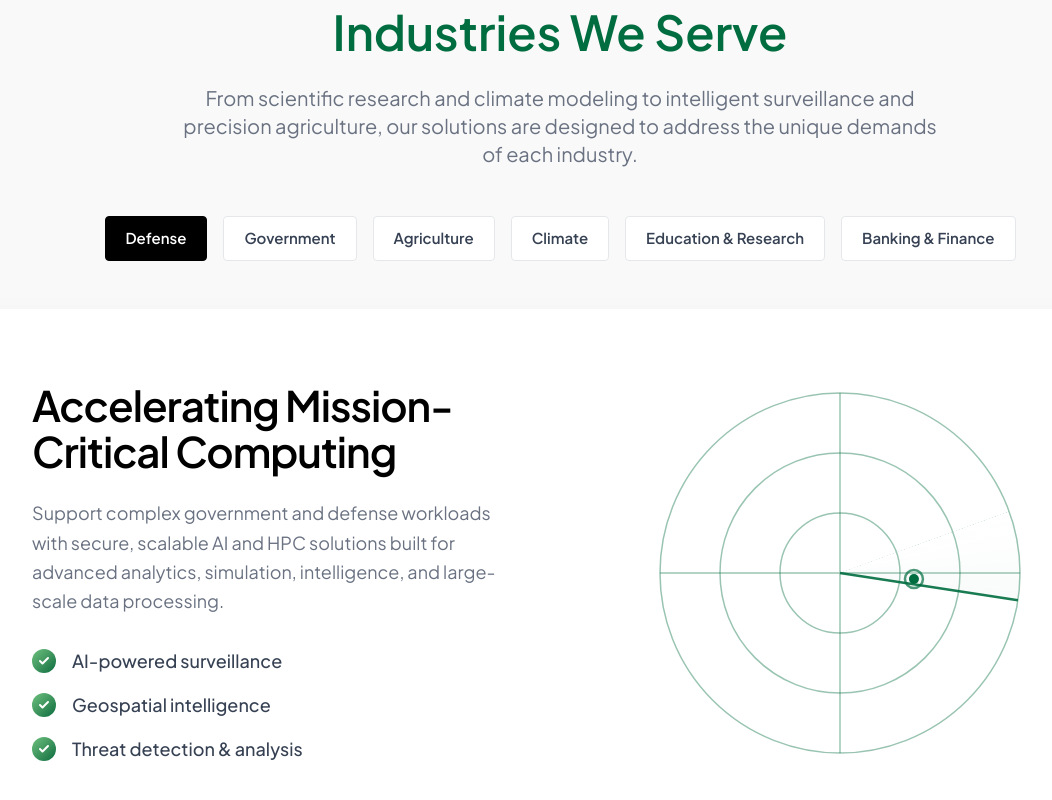
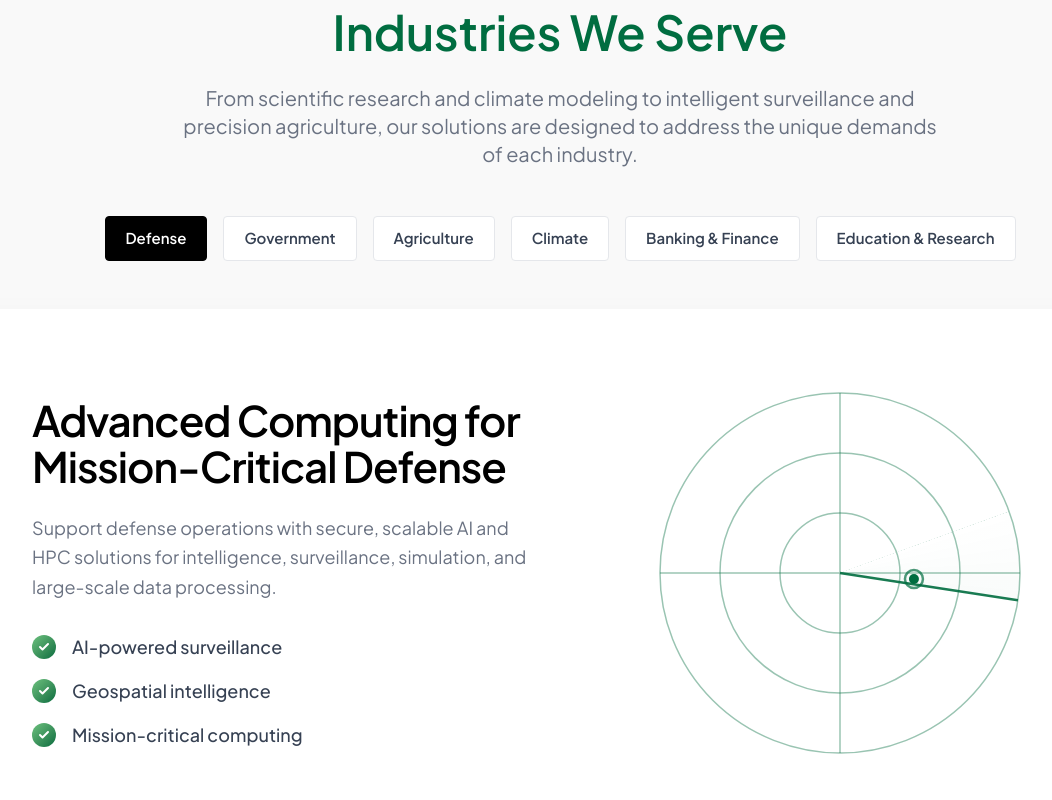
Before and after one commit to fhd-fsl/Dense-fusion-website-demo, a Next.js app: page /industries in a window 1280 px wide. Shown: the part 2122-2922 px from the top of the page, without its empty margins (80-1132 px from the left). Built offline with nearby package versions, Linux system fonts and the light colour scheme.

Commit message:
Updated content for industries preview

```diff
--- a/src/components/industries/IndustriesWeServe.tsx
+++ b/src/components/industries/IndustriesWeServe.tsx
@@ -15,67 +15,67 @@ const industries = [
   {
     id: "defense",
     label: "Defense",
-    title: "Accelerating Mission-Critical Computing",
-    description: "Support complex government and defense workloads with secure, scalable AI and HPC solutions built for advanced analytics, simulation, intelligence, and large-scale data processing.",
+    title: "Advanced Computing for Mission-Critical Defense",
+    description: "Support defense operations with secure, scalable AI and HPC solutions for intelligence, surveillance, simulation, and large-scale data processing.",
     points: [
       "AI-powered surveillance",
       "Geospatial intelligence",
-      "Threat detection & analysis",
+      "Mission-critical computing",
     ],
   },
   {
     id: "government",
     label: "Government",
-    title: "Empowering Public Sector Innovation",
-    description: "Drive modernization and data-driven policy making with secure, scalable high-performance infrastructure designed for civilian agencies and public services.",
+    title: "Modern Computing for Smarter Government",
+    description: "Help government organizations leverage AI and HPC to process complex data, improve operational efficiency, and support data-driven decision-making.",
     points: [
-      "Smart city infrastructure",
-      "Secure data sharing",
-      "Policy simulation models",
+      "Government data analytics",
+      "Geospatial intelligence",
+      "AI-powered automation",
     ],
   },
   {
     id: "agriculture",
     label: "Agriculture",
-    title: "Cultivating Data-Driven Agriculture",
-    description: "Optimize crop yields, monitor resources, and predict environmental impacts using advanced AI models and high-performance computing.",
+    title: "Smarter Agriculture Through AI & HPC",
+    description: "Use AI, geospatial data, and high-performance computing to improve agricultural monitoring, resource management, and predictive decision-making.",
     points: [
-      "Precision farming analytics",
-      "Crop yield prediction",
-      "Supply chain optimization",
+      "Precision agriculture",
+      "Crop monitoring",
+      "Satellite imagery analysis",
     ],
   },
   {
     id: "climate",
     label: "Climate",
-    title: "Advancing Environmental Research",
-    description: "Model complex climate systems and analyze vast environmental datasets with next-generation simulation and HPC technologies.",
+    title: "Computing for a Changing Climate",
+    description: "Accelerate climate research and environmental analysis with HPC-powered modeling, simulation, and AI-driven data processing.",
     points: [
-      "High-resolution weather modeling",
-      "Carbon footprint tracking",
-      "Disaster prediction algorithms",
+      "Climate modeling",
+      "Environmental simulations",
+      "Weather analysis",
+    ],
+  },
+  {
+    id: "finance",
+    label: "Banking & Finance",
+    title: "High-Performance Computing for Financial Intelligence",
+    description: "Process complex financial models and large datasets faster with scalable AI and HPC solutions designed for advanced analytics and decision-making.",
+    points: [
+      "Risk modeling",
+      "Financial forecasting",
+      "Algorithmic analytics",
     ],
   },
   {
     id: "education",
     label: "Education & Research",
-    title: "Fueling Academic Discovery",
-    description: "Accelerate scientific breakthroughs with powerful computing environments tailored for universities and research institutions.",
+    title: "Accelerating Research & Discovery",
+    description: "Give researchers and academic institutions the computing power and technical expertise needed to tackle complex scientific and computational challenges.",
     points: [
-      "Bioinformatics & genomics",
-      "Quantum computing research",
-      "High-throughput data analysis",
-    ],
-  },
-  {
-    id: "finance",
-    label: "Banking & Finance",
-    title: "Transforming Financial Services",
-    description: "Enhance risk management, detect fraud in real-time, and automate complex financial modeling using robust AI and HPC architectures.",
-    points: [
-      "Algorithmic trading optimization",
-      "Real-time fraud detection",
-      "Risk & compliance analytics",
+      "Scientific simulations",
+      "Computational research",
+      "AI & machine learning",
     ],
   },
 ];
```
